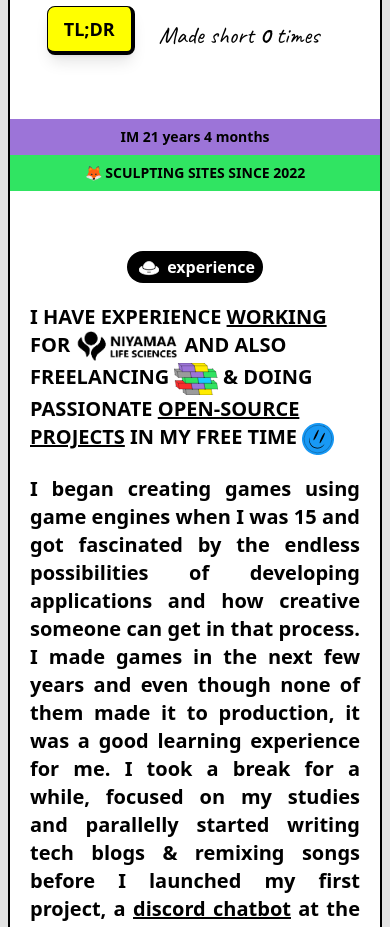
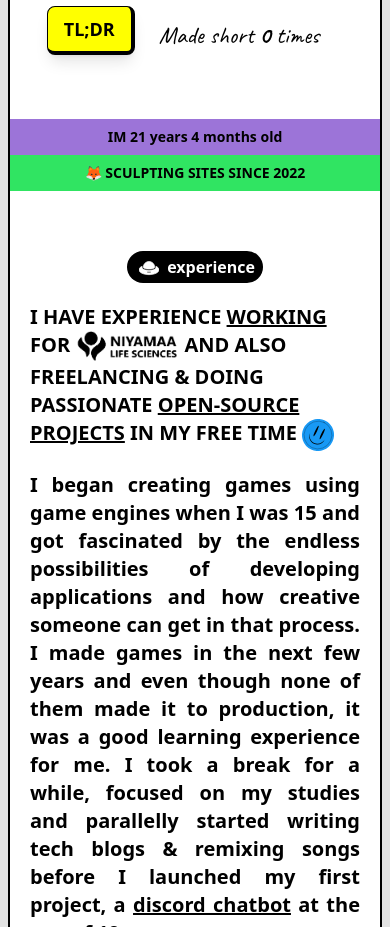
Before and after one commit to thenithinbalaji/thenithinbalaji.github.io, a plain HTML site: page index.html in a window 390 px wide. Shown: the part 1140-2067 px from the top of the page. Drawn offline with Linux system fonts and the light colour scheme; no server answers.

Commit message:
i laughed and shook his hand

```diff
--- a/index.html
+++ b/index.html
@@ -164,7 +164,7 @@
                 rel="noopener noreferrer" class="cursor-pointer underline">working</a> for
             <img class="inline-block h-8 md:h-16 lg:h-24 selection:bg-none" id="company-logo">
             and also freelancing
-            <img src="./assets/bricks.svg" class="inline-block h-8 md:h-16 lg:h-24 selection:bg-none">
+            <img src="./assets/bricks.svg" class="lg:inline-block h-8 md:h-16 lg:h-24 selection:bg-none hidden">
             & doing passionate
             <a href="https://github.com/thenithinbalaji?tab=repositories&type=source" target="_blank"
                 rel="noopener noreferrer" class="cursor-pointer underline">open-source
--- a/index.js
+++ b/index.js
@@ -210,7 +210,7 @@ function setbdate() {
     var years = Math.floor(days / 365); // Assuming a year has 365 days
     var months = Math.floor((days % 365) / 30); // Assuming a month has 30 days
 
-    var message = "IM " + years + " years" + " " + months + " months";
+    var message = "IM " + years + " years" + " " + months + " months old";
 
     document.getElementById("born-date").innerHTML = message;
 }
```
Also changed, not shown: tailwind.css.
